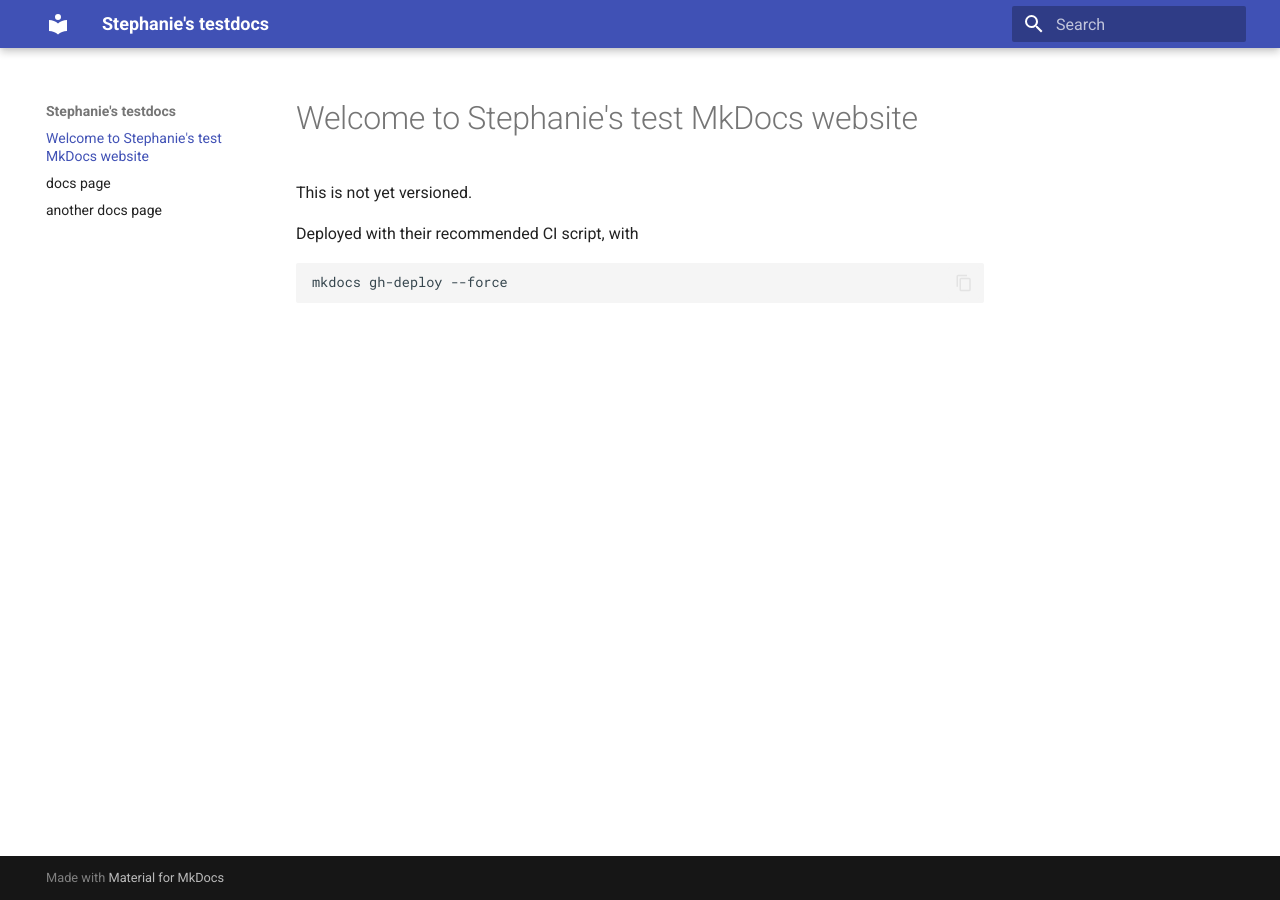
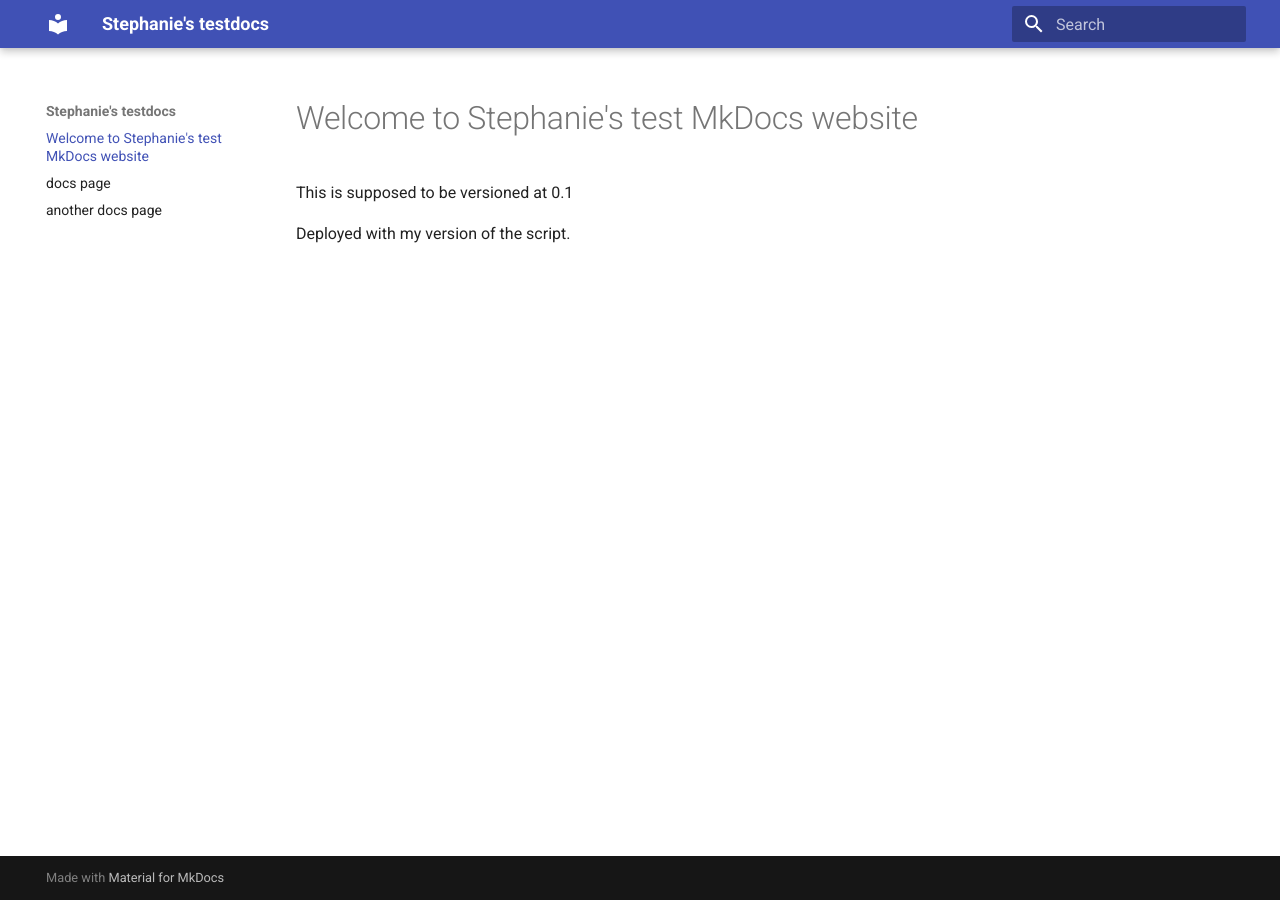
Before and after one commit to sjspielman/mkdocs-mike, an MkDocs documentation site: the page built from docs/index.md, in a window 1280 px wide. Built offline with MkDocs 1.6.1 and Material for MkDocs 9.7.7, drawn with Linux system fonts in a browser that asks for light colours; the version menu is left out.

Commit message:
Trying my mike script, direct to main, with reading VERSION out of file

````diff
--- a/docs/index.md
+++ b/docs/index.md
@@ -1,9 +1,5 @@
 # Welcome to Stephanie's test MkDocs website
 
-This is not yet versioned.
+This is supposed to be versioned at 0.1
 
-Deployed with their recommended CI script, with
-
-```
-mkdocs gh-deploy --force
-```
+Deployed with my version of the script.
````
Also changed, not shown: 3 other files.
